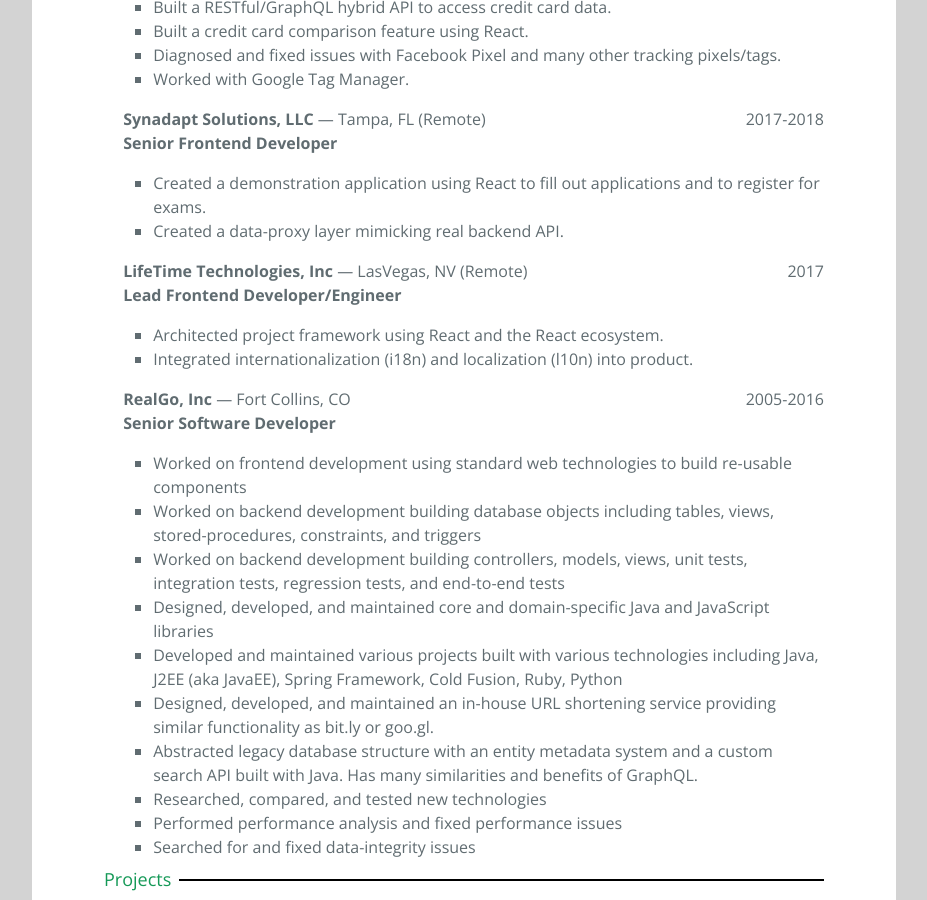
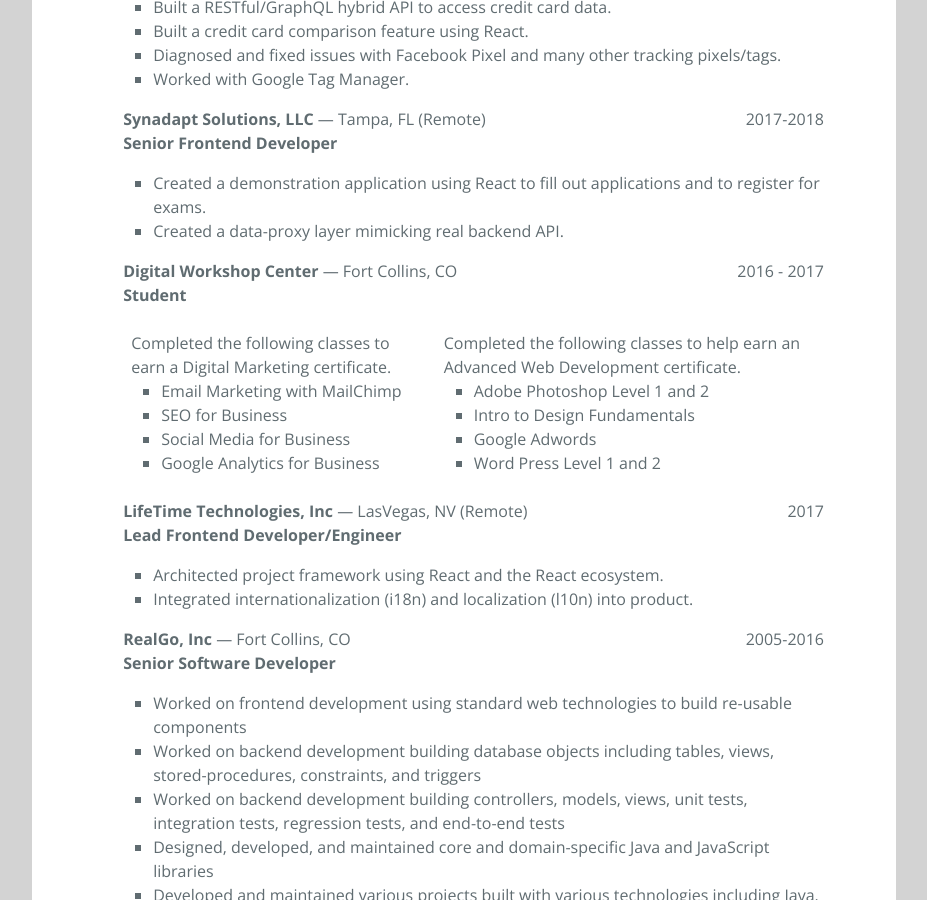
Before and after one commit to dhurlburtusa/dhurlburtusa.github.io, a Jekyll site: the page built from resume/index.html, in a window 1280 px wide and 900 px high, scrolled down 2083 px. Shown: the whole window, without its empty margins (176-1103 px from the left). Built offline with Jekyll 4.4.1, drawn with Linux system fonts in a browser that asks for light colours.

Commit message:
Add Education Experience

```diff
--- a/resume/index.html
+++ b/resume/index.html
@@ -250,6 +250,57 @@
             </li>
           </ul>
         </div>
+        <div class="Resume-expe-interim  page-break-inside-avoid">
+          <p>
+            <span class="CompanyName">Digital Workshop Center</span> &mdash; Fort Collins, CO <span class="Dates">2016 - 2017</span><br>
+            <span class="JobTitle">Student</span>
+          </p>
+          <table role="presentation">
+            <tr>
+              <td>
+                Completed the following classes to earn a Digital Marketing certificate.
+                <ul>
+                  <li>Email Marketing with MailChimp</li>
+                  <li>SEO for Business</li>
+                  <li>Social Media for Business</li>
+                  <li>Google Analytics for Business</li>
+                </ul>
+              </td>
+              <td>
+                Completed the following classes to help earn an Advanced Web Development certificate.
+                <ul>
+                  <li>Adobe Photoshop Level 1 and 2</li>
+                  <li>Intro to Design Fundamentals</li>
+                  <li>Google Adwords</li>
+                  <li>Word Press Level 1 and 2</li>
+                  <!--li>Capstone Project</li-->
+                </ul>
+              </td>
+            </tr>
+          </table>
+          <!--ul>
+            <li>
+              Completed the following classes to earn a Digital Marketing certificate.
+              <ul>
+                <li>Email Marketing with MailChimp</li>
+                <li>SEO for Business</li>
+                <li>Social Media for Business</li>
+                <li>Google Analytics for Business</li>
+              </ul>
+            </li>
+            <li>
+              Completed the following classes to help earn an Advanced Web Development certificate.
+              <ul>
+                <li>Adobe Photoshop Level 1 and 2</li>
+                <li>Intro to Design Fundamentals</li>
+                <li>Adwords</li>
+                <li>Word Press Level 1 and 2</li>
+                <li>Capstone Project</li>
+              </ul>
+            </li>
+          </ul-->
+          <p></p>
+        </div>
         <div class="Resume-expe-lifetime">
           <p>
             <span class="CompanyName">LifeTime Technologies, Inc</span> &mdash; LasVegas, NV (Remote) <span class="Dates">2017</span><br>
```
